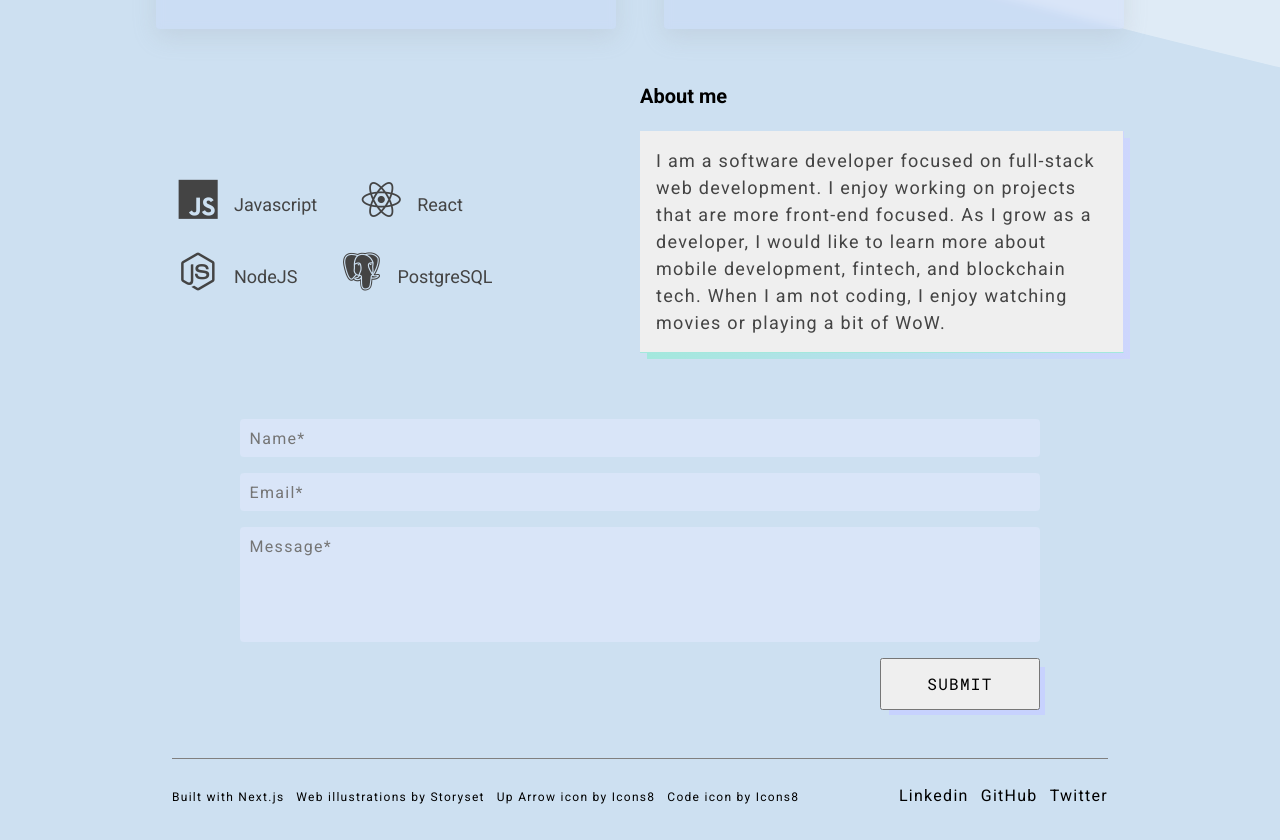
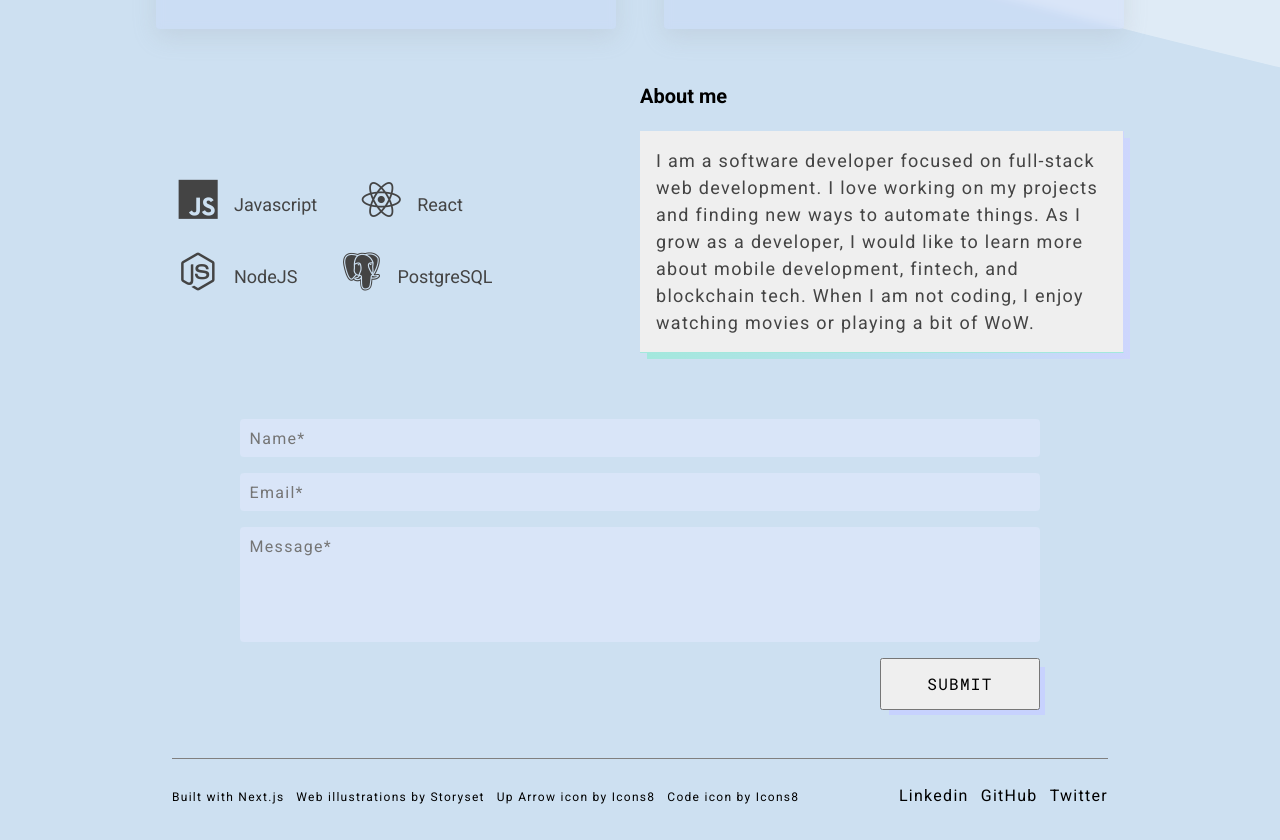
Before and after one commit to WebDevBernard/Portfolio, a Next.js app: page / in a window 1280 px wide. Shown: the part 1305-2145 px from the top of the page. Built offline with nearby package versions, Linux system fonts and the light colour scheme.

Commit message:
update about

```diff
--- a/components/About/About.js
+++ b/components/About/About.js
@@ -11,10 +11,10 @@ export default function About({ aboutRef }) {
         <div>
           <p className={classes.aboutcard}>
             I am a software developer focused on full-stack web development. I
-            enjoy working on projects that are more front-end focused. As I grow
-            as a developer, I would like to learn more about mobile development,
-            fintech, and blockchain tech. When I am not coding, I enjoy watching
-            movies or playing a bit of WoW.
+            love working on my projects and finding new ways to automate things.
+            As I grow as a developer, I would like to learn more about mobile
+            development, fintech, and blockchain tech. When I am not coding, I
+            enjoy watching movies or playing a bit of WoW.
           </p>
         </div>
       </span>
```
